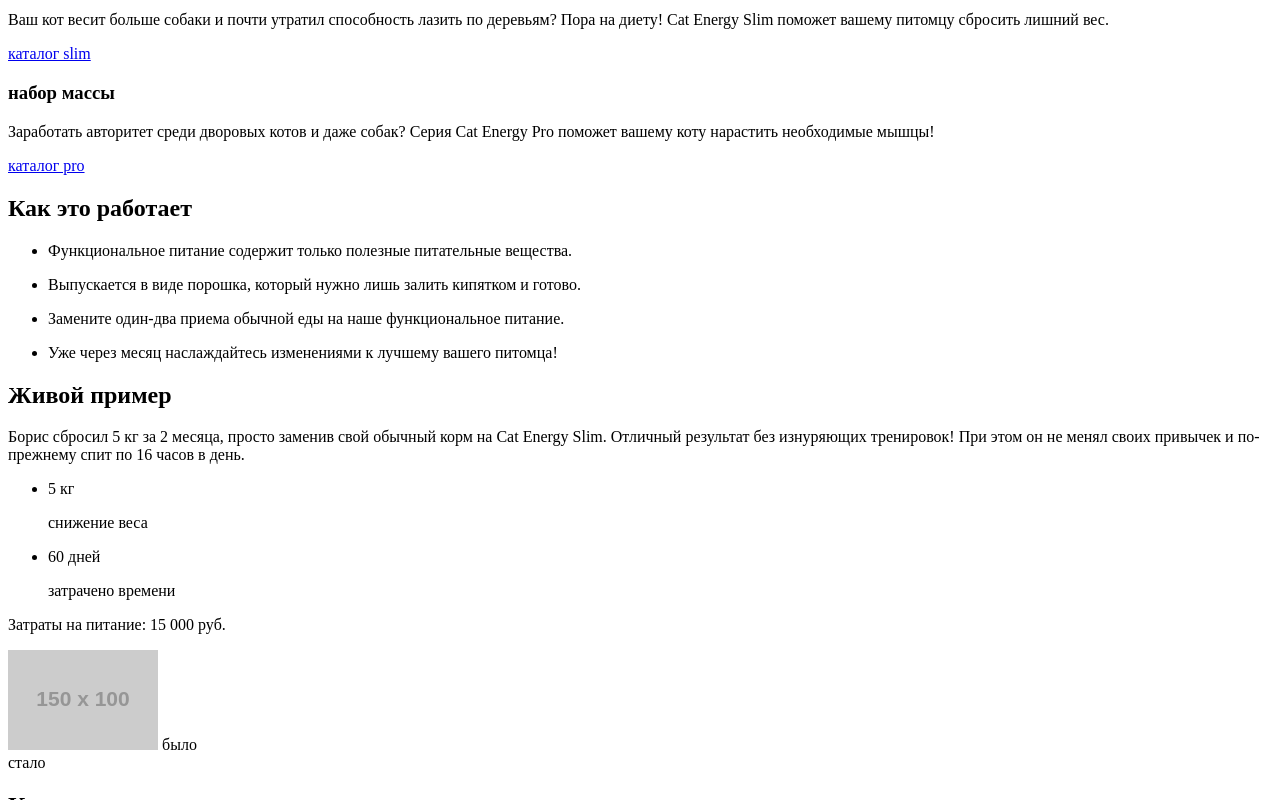
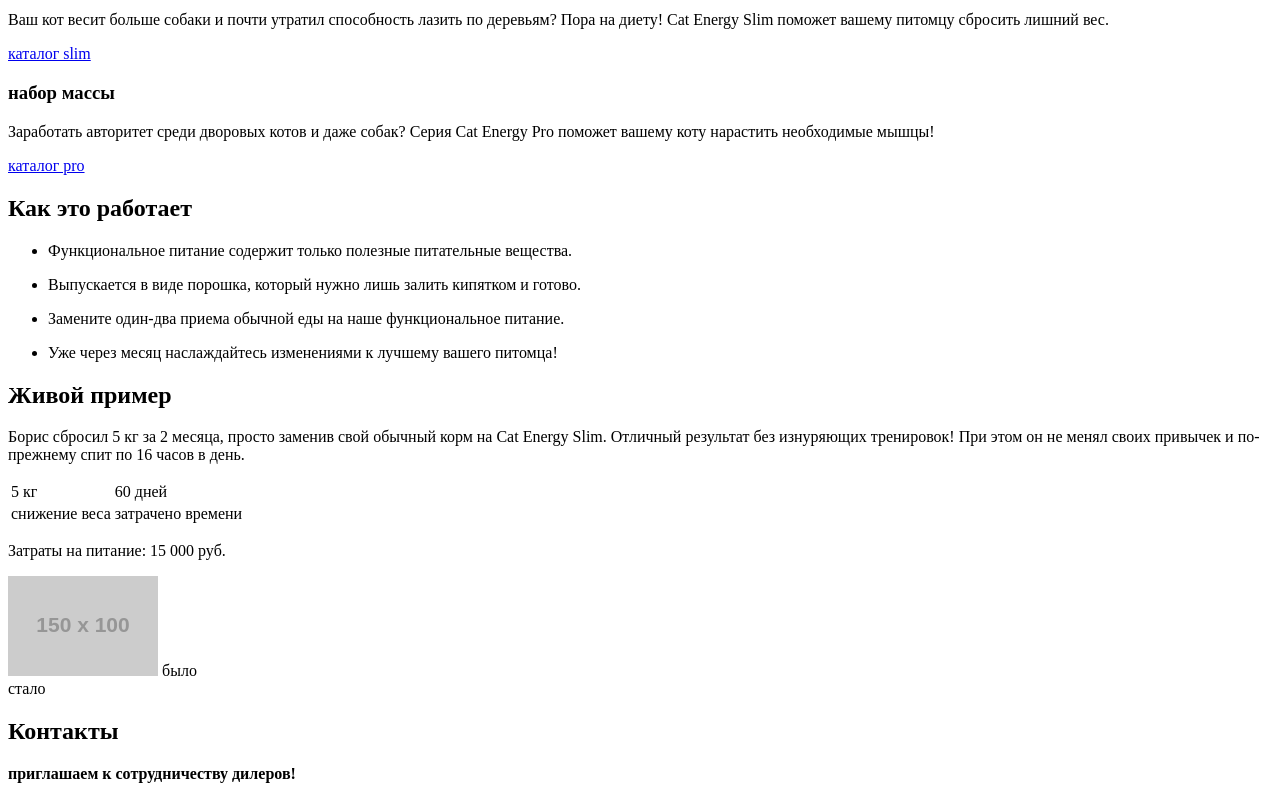
Before and after one commit to icapa9/147815-cat-energy, a website: page source/index.html in a window 1280 px wide. Shown: the part 408-1208 px from the top of the page. Drawn offline with Linux system fonts and the light colour scheme; placeholder pictures from the web are drawn by us.

Commit message:
Преимущества в примере выполнено таблицей

```diff
--- a/source/index.html
+++ b/source/index.html
@@ -74,16 +74,16 @@
         <div class="examples__wrapper">
           <h2>Живой пример</h2>
           <p class="examples__text">Борис сбросил 5 кг за 2 месяца, просто заменив свой обычный корм на Cat Energy Slim. Отличный результат без изнуряющих тренировок! При этом он не менял своих привычек и по-прежнему спит по 16 часов в день.</p>
-          <ul class="examples__list achiev-list">
-            <li class="achiev-list__item">
-              <span>5 кг</span>
-              <p>снижение веса</p>
-            </li>
-            <li class="achiev-list__item">
-              <span>60 дней</span>
-              <p>затрачено времени</p>
-            </li>
-          </ul>
+          <table class="examples__table table-achiev">
+            <tr class="table-achiev__item">
+              <td>5 кг</td>
+              <td>60 дней</td>
+            </tr>
+            <tr class="table-achiev__item">
+              <td>снижение веса</td>
+              <td>затрачено времени</td>
+            </tr>
+          </table>
           <p class="examples__costs">Затраты на питание: 15 000 руб.</p>
           <div class="examples__img">
             <img src="http://placehold.it/150x100">
```
